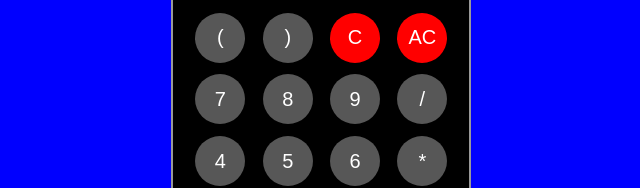
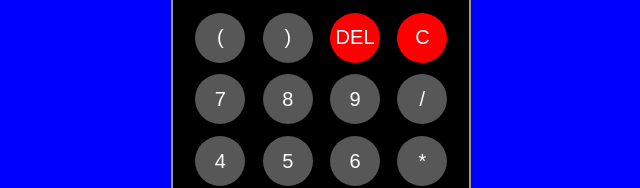
Before and after one commit to Rajkumarpaneru18/Calculator, a plain HTML site: page Simple Calculator/index.html in a window 1280 px wide. Shown: the part 215-403 px from the top of the page, 315-955 px from the left. Drawn offline with Linux system fonts and the light colour scheme.

Commit message:
Invalid function of the button #2

```diff
--- a/Simple Calculator/index.html
+++ b/Simple Calculator/index.html
@@ -22,8 +22,8 @@
       <tr class="first-row">
         <td><input type ="button" value ="(" data-get="(" class="btn"></td>
         <td><input type ="button" value =")" data-get=")" class="btn"></td>
-        <td><input type="button" value="C" class="delete" id="dbtn" /></td>
-        <td><input  type="button" value="AC" class="clrbtn" id="btn"/> </td>
+        <td><input type="button" value="DEL" class="delete" id="dbtn" /></td>
+        <td><input  type="button" value="C" class="clrbtn" id="btn"/> </td>
       </tr>
 
       <tr class="second row">
```
